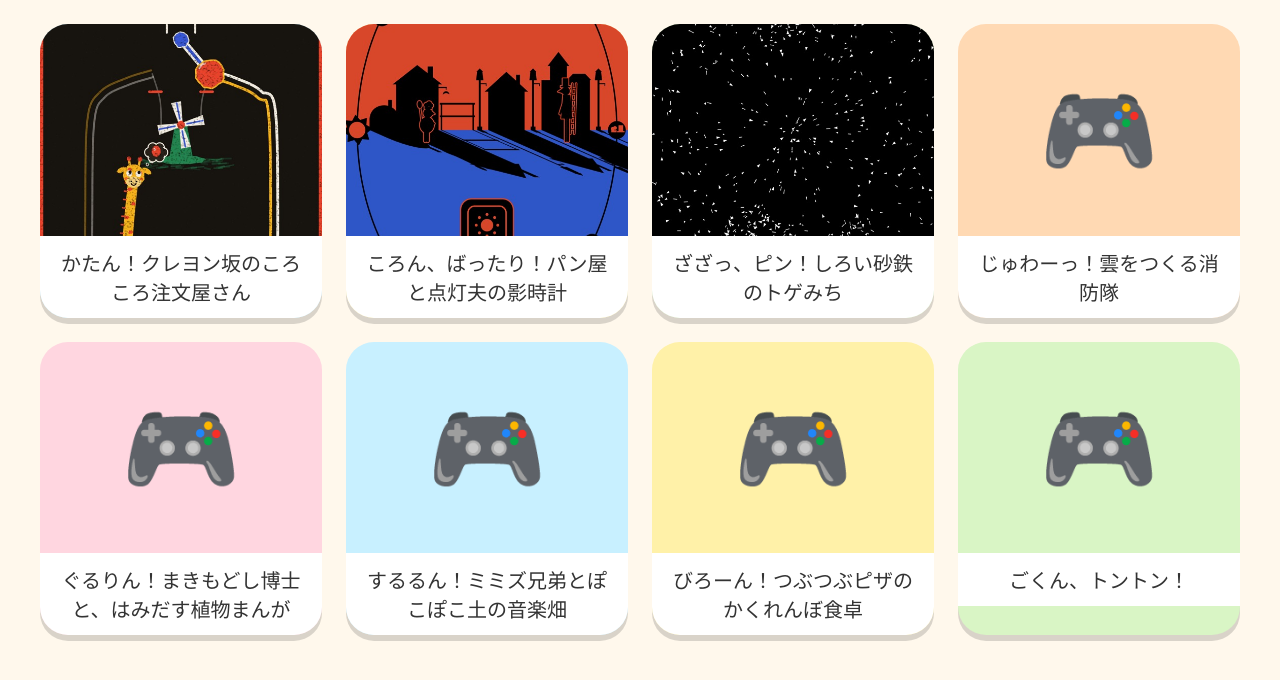
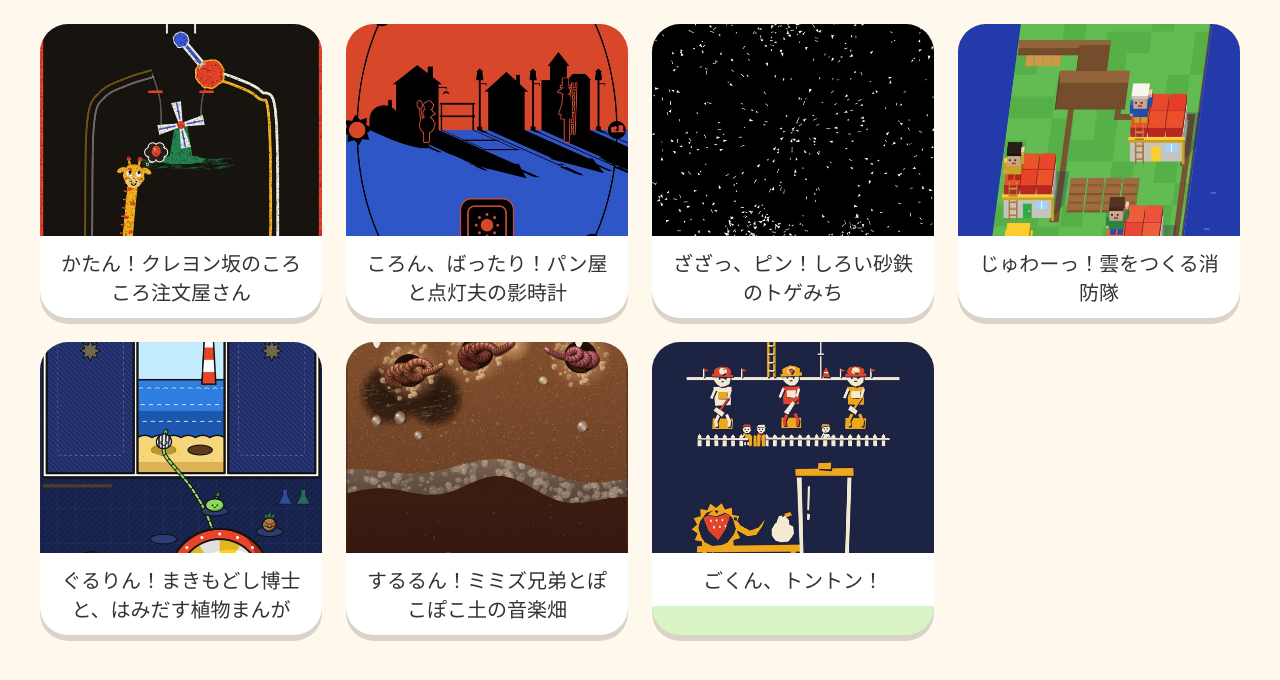
Before and after one commit to zan72122/261105, a plain HTML site: page index.html in a window 1280 px wide. Drawn offline with Linux system fonts and the light colour scheme.

Commit message:
Update gallery index for 261105

```diff
--- a/index.html
+++ b/index.html
@@ -11,9 +11,8 @@ main{display:grid;grid-template-columns:repeat(auto-fit,minmax(260px,1fr));gap:2
 <a class="card" href="games/261105-2/index.html" style="--c:#c8f0ff" aria-label="かたん！クレヨン坂のころころ注文屋さん"><img src="thumbs/261105-2.jpg" alt="かたん！クレヨン坂のころころ注文屋さん"><span>かたん！クレヨン坂のころころ注文屋さん</span></a>
 <a class="card" href="games/261105-3/index.html" style="--c:#fff1a8" aria-label="ころん、ばったり！パン屋と点灯夫の影時計"><img src="thumbs/261105-3.jpg" alt="ころん、ばったり！パン屋と点灯夫の影時計"><span>ころん、ばったり！パン屋と点灯夫の影時計</span></a>
 <a class="card" href="games/261105-4/index.html" style="--c:#d9f5c5" aria-label="ざざっ、ピン！しろい砂鉄のトゲみち"><img src="thumbs/261105-4.jpg" alt="ざざっ、ピン！しろい砂鉄のトゲみち"><span>ざざっ、ピン！しろい砂鉄のトゲみち</span></a>
-<a class="card" href="games/261105-6/index.html" style="--c:#ffd9b3" aria-label="じゅわーっ！雲をつくる消防隊"><b style="display:flex;aspect-ratio:4/3;align-items:center;justify-content:center;font-size:96px">🎮</b><span>じゅわーっ！雲をつくる消防隊</span></a>
-<a class="card" href="games/261105-7/index.html" style="--c:#ffd6e0" aria-label="ぐるりん！まきもどし博士と、はみだす植物まんが"><b style="display:flex;aspect-ratio:4/3;align-items:center;justify-content:center;font-size:96px">🎮</b><span>ぐるりん！まきもどし博士と、はみだす植物まんが</span></a>
-<a class="card" href="games/261105-8/index.html" style="--c:#c8f0ff" aria-label="するるん！ミミズ兄弟とぽこぽこ土の音楽畑"><b style="display:flex;aspect-ratio:4/3;align-items:center;justify-content:center;font-size:96px">🎮</b><span>するるん！ミミズ兄弟とぽこぽこ土の音楽畑</span></a>
-<a class="card" href="games/261105-9/index.html" style="--c:#fff1a8" aria-label="びろーん！つぶつぶピザのかくれんぼ食卓"><b style="display:flex;aspect-ratio:4/3;align-items:center;justify-content:center;font-size:96px">🎮</b><span>びろーん！つぶつぶピザのかくれんぼ食卓</span></a>
-<a class="card" href="games/261105-10/index.html" style="--c:#d9f5c5" aria-label="ごくん、トントン！"><b style="display:flex;aspect-ratio:4/3;align-items:center;justify-content:center;font-size:96px">🎮</b><span>ごくん、トントン！</span></a>
+<a class="card" href="games/261105-6/index.html" style="--c:#ffd9b3" aria-label="じゅわーっ！雲をつくる消防隊"><img src="thumbs/261105-6.jpg" alt="じゅわーっ！雲をつくる消防隊"><span>じゅわーっ！雲をつくる消防隊</span></a>
+<a class="card" href="games/261105-7/index.html" style="--c:#ffd6e0" aria-label="ぐるりん！まきもどし博士と、はみだす植物まんが"><img src="thumbs/261105-7.jpg" alt="ぐるりん！まきもどし博士と、はみだす植物まんが"><span>ぐるりん！まきもどし博士と、はみだす植物まんが</span></a>
+<a class="card" href="games/261105-8/index.html" style="--c:#c8f0ff" aria-label="するるん！ミミズ兄弟とぽこぽこ土の音楽畑"><img src="thumbs/261105-8.jpg" alt="するるん！ミミズ兄弟とぽこぽこ土の音楽畑"><span>するるん！ミミズ兄弟とぽこぽこ土の音楽畑</span></a>
+<a class="card" href="games/261105-10/index.html" style="--c:#d9f5c5" aria-label="ごくん、トントン！"><img src="thumbs/261105-10.jpg" alt="ごくん、トントン！"><span>ごくん、トントン！</span></a>
 </main></body></html>
```
Also changed, not shown: thumbs/261105-10.jpg (added), thumbs/261105-6.jpg (added), thumbs/261105-7.jpg (added), thumbs/261105-8.jpg (added).
